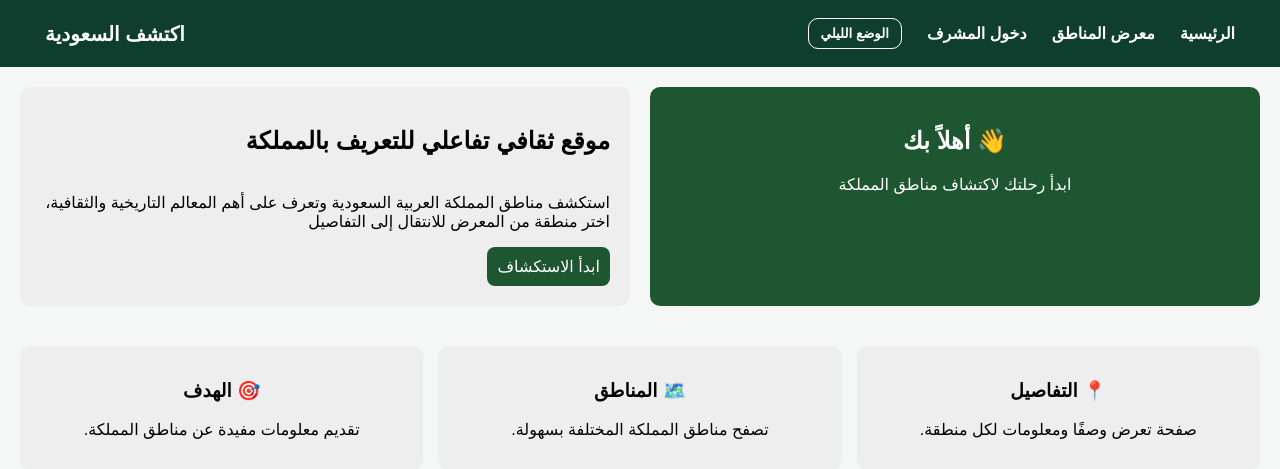
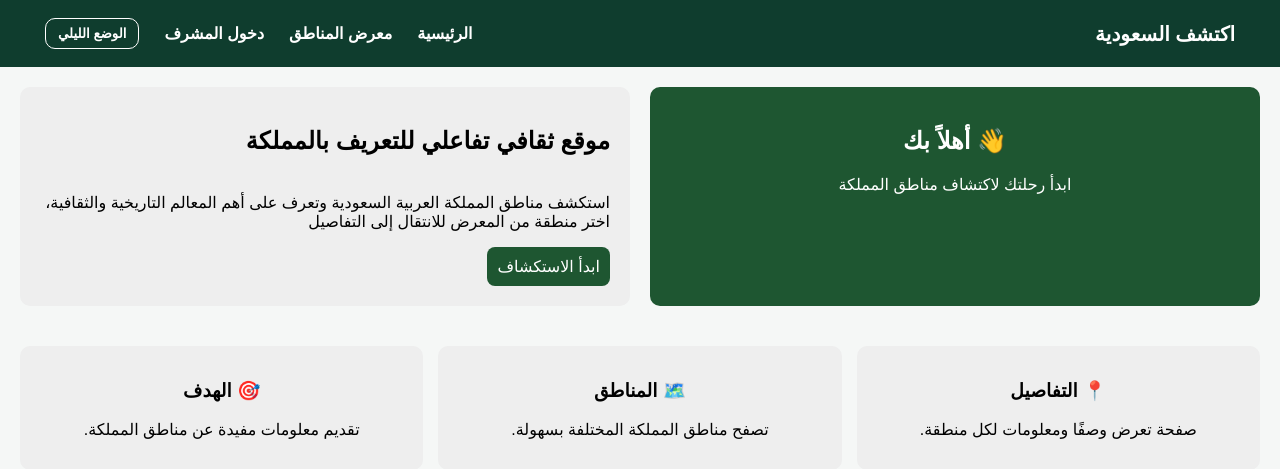
Before and after one commit to sarahalrowaily/saudi-website-project, a PHP site: page /index.html in a window 1280 px wide. Shown: the top 469 px of the page. Run offline with PHP 8.4, Linux system fonts and the light colour scheme.

Commit message:
Change flex-direction from row-reverse to row

```diff
--- a/css/style.css
+++ b/css/style.css
@@ -15,7 +15,7 @@ header {
     box-sizing: border-box !important;
 
     display: flex !important;
-    flex-direction: row-reverse !important;
+    flex-direction: row !important;
     align-items: center !important;
     justify-content: space-between !important;
 }
```
